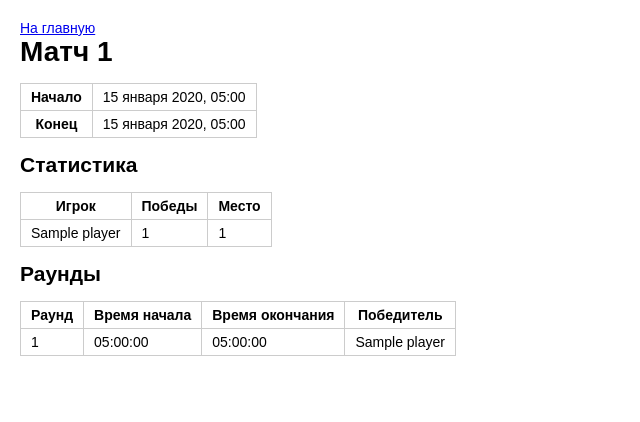
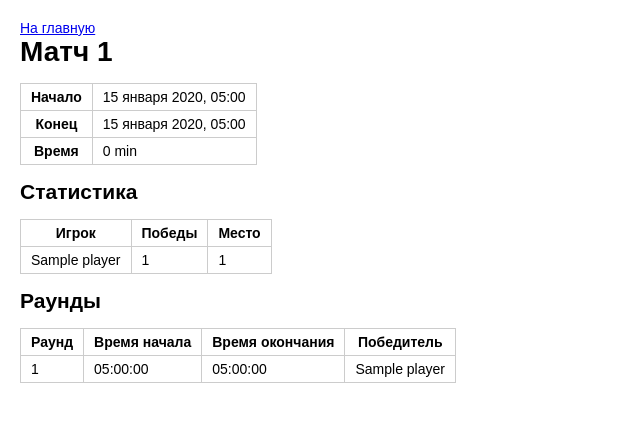
Before and after one commit to wormer/funrun, a Django app: page /match/1/ in a window 1280 px wide. Shown: the top 422 px of the page, without its empty margins (0-640 px from the left). Run offline with Django 3.2, Linux system fonts and the light colour scheme; tables that the repository leaves empty hold one stand-in row (values such as "Sample post").

Commit message:
Отображение потраченного на матч времени

```diff
--- a/src/funrun/match/models.py
+++ b/src/funrun/match/models.py
@@ -48,6 +48,12 @@ class Match(models.Model):
 		cursor.execute(sql, [self.id])
 		return cursor.fetchall()
 
+	def get_duration(self):
+		if not self.end_time:
+			return ''
+		duration = (self.end_time - self.start_time).seconds
+		return '%d min' % (duration // 60)
+
 
 class Round(models.Model):
 	match = models.ForeignKey(Match, verbose_name='Матч')
--- a/templates/match/index.html
+++ b/templates/match/index.html
@@ -11,6 +11,7 @@
 		<th>Дата</th>
 		<th>Игроки</th>
 		<th>Раунды</th>
+		<th>Время</th>
 		<th>Результат</th>
 	</tr>
 	{% for match in page.object_list %}
@@ -19,6 +20,7 @@
 			<td>{{ match.end_time|date:"d E Y"|default:"Не завершён" }}</td>
 			<td>{{ match.players.count }}</td>
 			<td>{{ match.round_set.count }}</td>
+			<td>{{ match.get_duration }}</td>
 			<td>
 				<ul>
 					{% for leave in match.leave_set.all %}
--- a/templates/match/match.html
+++ b/templates/match/match.html
@@ -12,6 +12,10 @@
 		<tr>
 			<th>Конец</th>
 			<td>{{ match.end_time|date:"d E Y, H:i" }}</td>
+		</tr>
+		<tr>
+			<th>Время</th>
+			<td>{{ match.get_duration }}</td>
 		</tr>
 	</table>
 	<h2>Статистика</h2>
```
